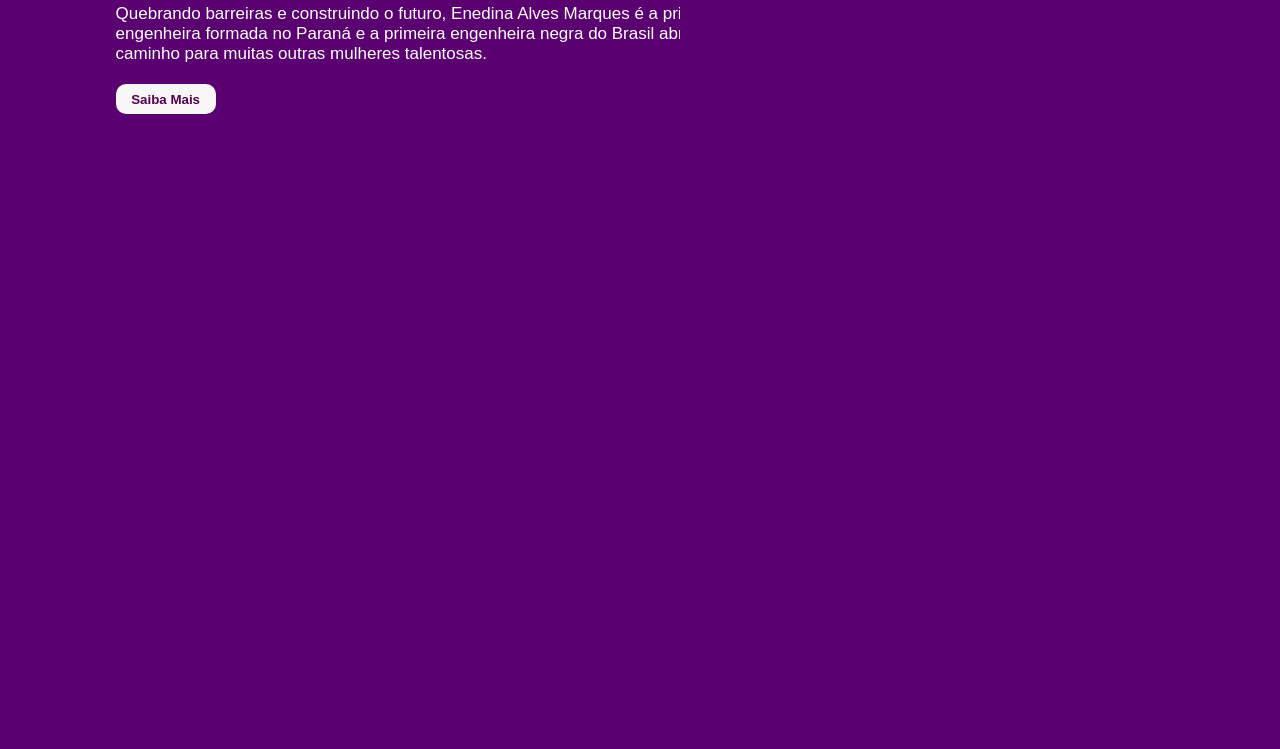
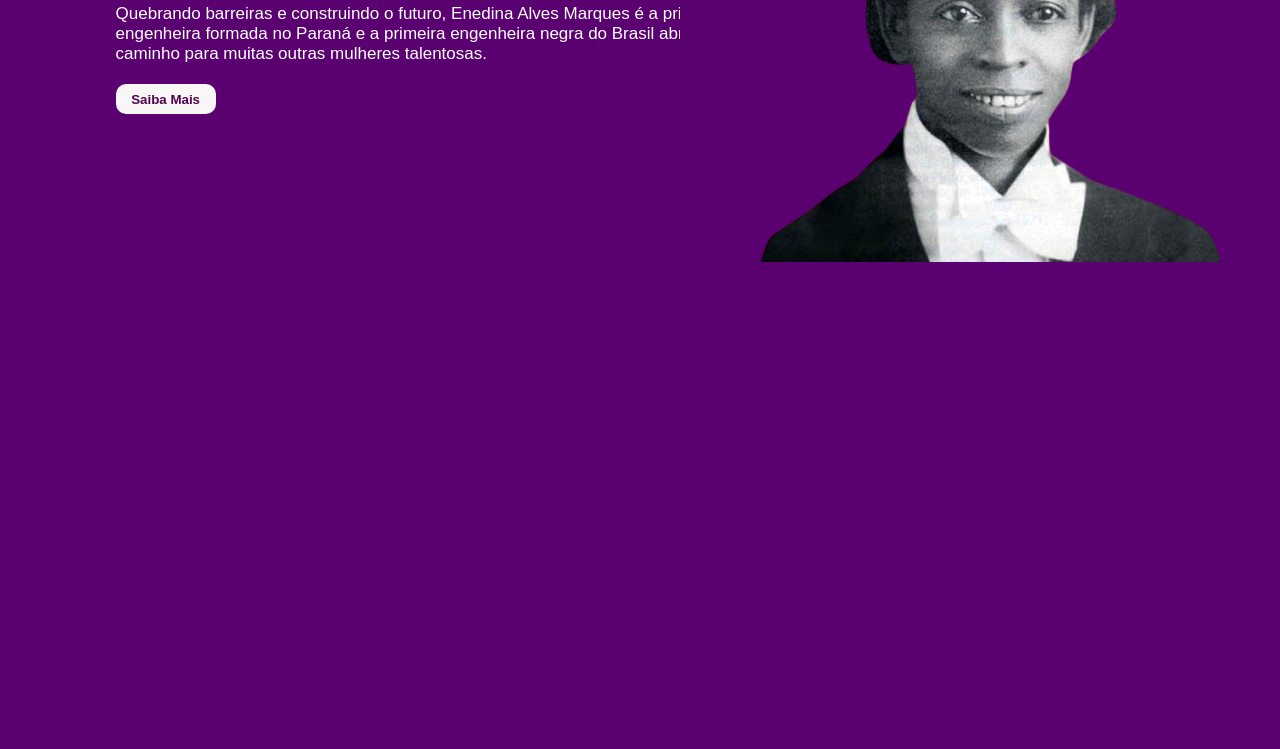
Before and after one commit to Jataiza/Projeto_Final, a plain HTML site: page index.html in a window 1280 px wide. Shown: the part 351-1100 px from the top of the page. Drawn offline with Linux system fonts and the light colour scheme; the site is published under a folder, as on GitHub Pages, so addresses that start at the root find nothing; a web font is replaced by a local one.

Commit message:
Update index.html

```diff
--- a/index.html
+++ b/index.html
@@ -23,7 +23,7 @@
 
     <section class="sobre">
         <div class="img">
-            <img src="/img/img01.png" alt="">
+            <img src="img/img01.png" alt="">
         </div>
     </section>
 
```
